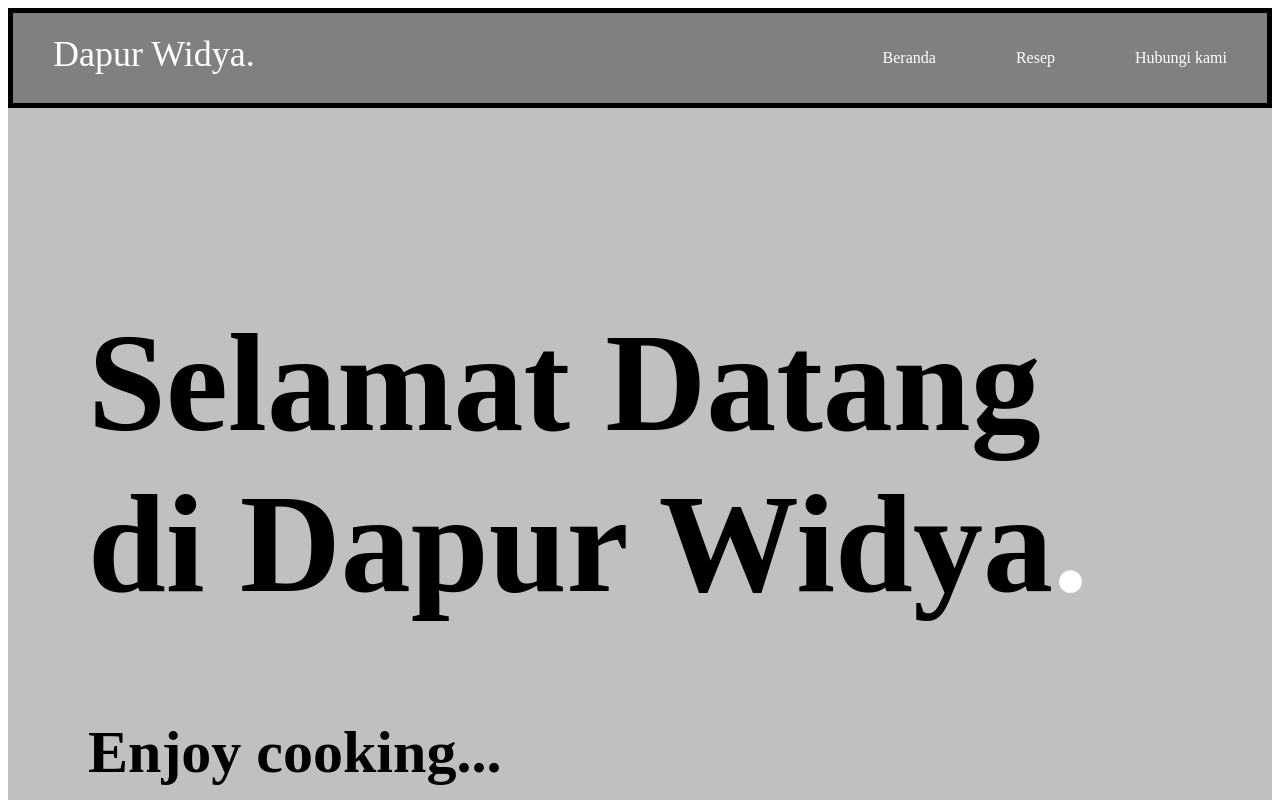
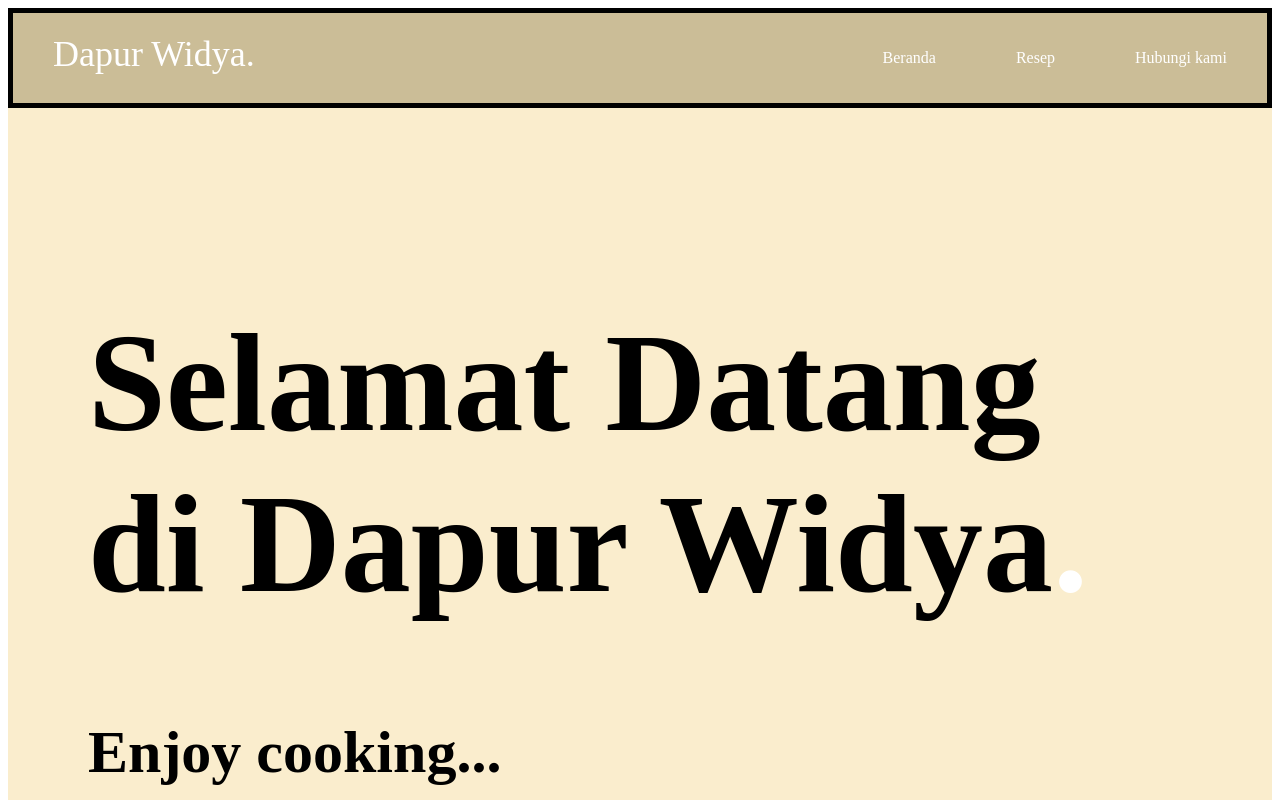
Before and after one commit to sri-widya-agustin/coba, a plain HTML site: page index.html in a window 1280 px wide. Shown: the top 800 px of the page. Drawn offline with Linux system fonts and the light colour scheme.

Commit message:
Update stylesheet.css

```diff
--- a/stylesheet.css
+++ b/stylesheet.css
@@ -11,7 +11,7 @@ li {
 }
 
 .header {
-  background-color: #808080;
+  background-color: #cbbd97;
   color: #fff;
   height: 90px;
   border: 5px solid black;
@@ -34,7 +34,7 @@ li {
 
 .main {
   padding: 100px 80px;
-  background-color: #c0c0c0;
+  background-color: #faedcd;
 
 }
 
@@ -94,7 +94,7 @@ input, textarea {
 }
 
 .footer {
-  background-color:#808080;
+  background-color:#cbbd97;
   color: #fff;
   height: 120px;
   padding: 40px;
```
